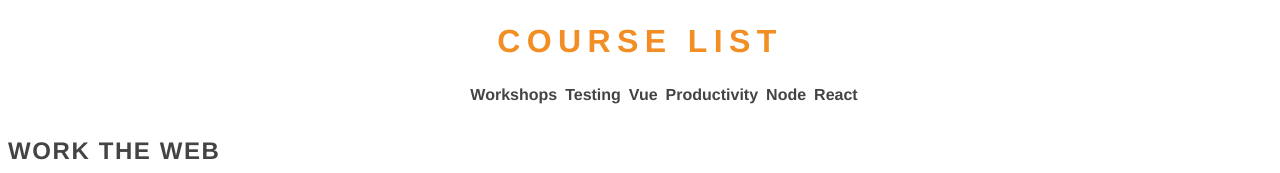
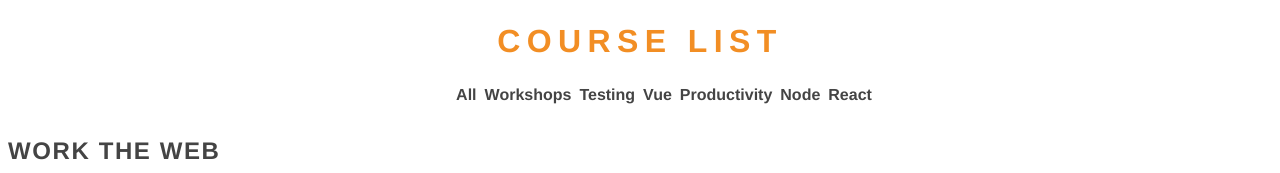
Before and after one commit to KyunginNa/final_exam_client_level_2, a React (Create React App) app in the folder react-app/: page / in a window 1280 px wide. Shown: the top 173 px of the page. Built offline with nearby package versions, Linux system fonts and the light colour scheme.

Commit message:
Adding "All" in ul to display all the courses back again, Adding a test for "All" Modifying userCanSeeViewPageStructure

```diff
--- a/react-app/src/App.jsx
+++ b/react-app/src/App.jsx
@@ -61,6 +61,11 @@
       <div data-cy='app'>
         <h1>Course list</h1>
         <ul data-cy='category-list'>
+          <li
+            data-cy='all'
+            onClick={() => setFilteredResult()}
+          >All
+          </li>
           {categoryList}
         </ul>
         {filteredResult ?
```
Also changed, not shown: 2 other files (tests, documents, lock files or other folders).
